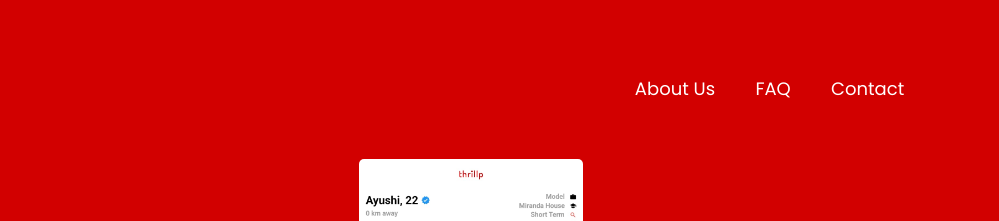
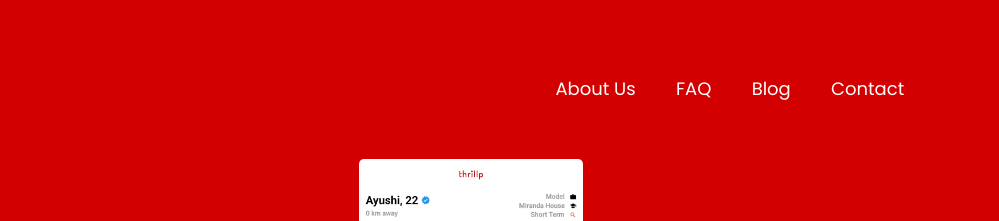
Before and after one commit to garvitomer/thrillp-website, a plain HTML site: page index.html in a window 1280 px wide. Shown: the top 221 px of the page, 281-1280 px from the left. Drawn offline with Linux system fonts and the light colour scheme; a script that the page names is missing.

Commit message:
added blog too

```diff
--- a/index.html
+++ b/index.html
@@ -73,9 +73,8 @@
           <ul>
             <li> <a href="#id_page2" onclick="amplitudeClickFunction('Click_AboutUs')">About Us</a></li>
             <li> <a href="#id_page3" onclick="amplitudeClickFunction('Click_FAQ')">FAQ</a></li>
-            <!-- <li> <a href="https://blog.Thrillp.com" onclick="amplitudeClickFunction('Click_Blog')" target="_blank">Blog</a></li> -->
+            <li> <a href="https://blog.Thrillp.com" onclick="amplitudeClickFunction('Click_Blog')" target="_blank">Blog</a></li>
             <li> <a href="#id_page4" onclick="amplitudeClickFunction('Click_Contact')">Contact</a></li>
-
           </ul>
         </div>
         <i class="fa fa-bars"  onclick="showMenu()"></i>
```
Also changed, not shown: youtube-banner.png (added).
